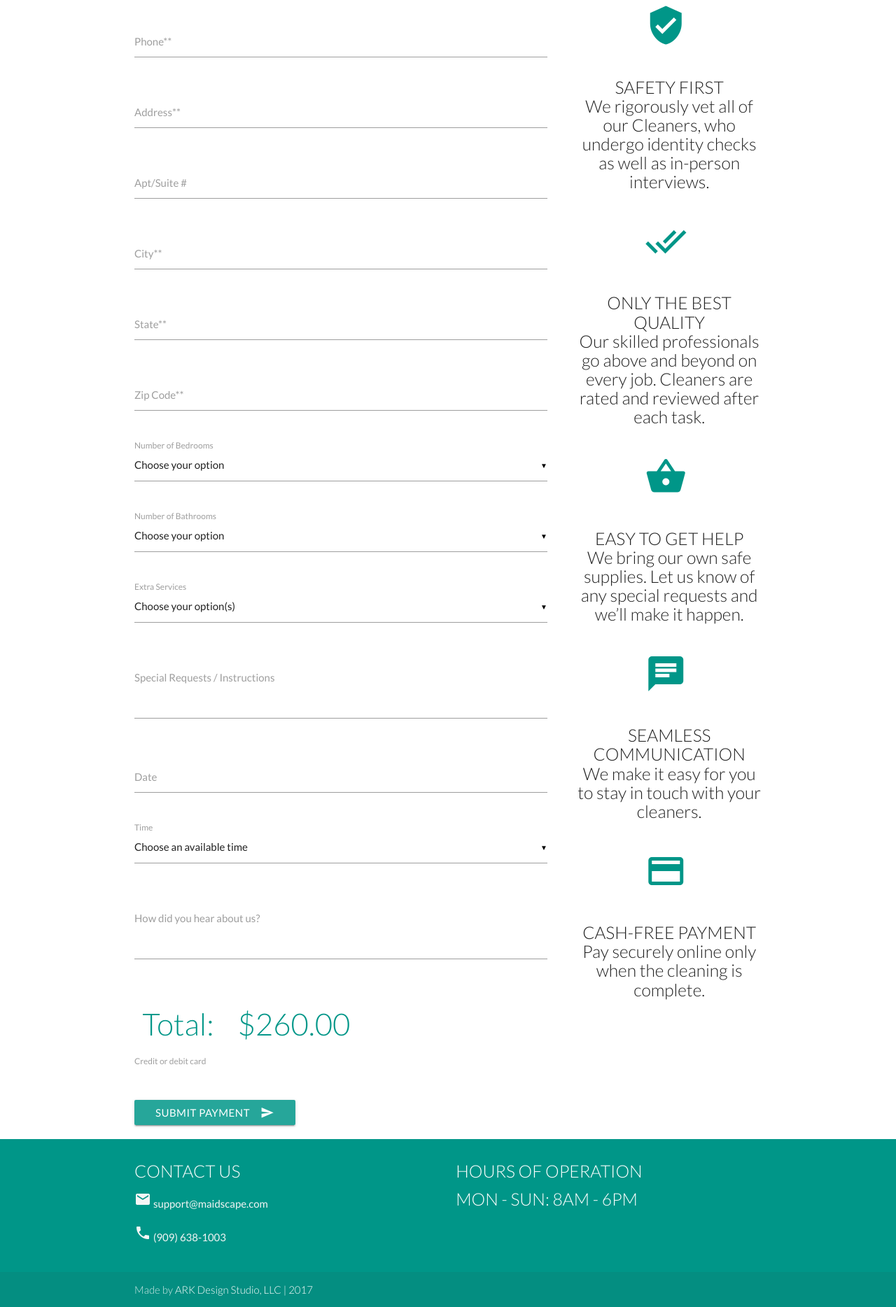
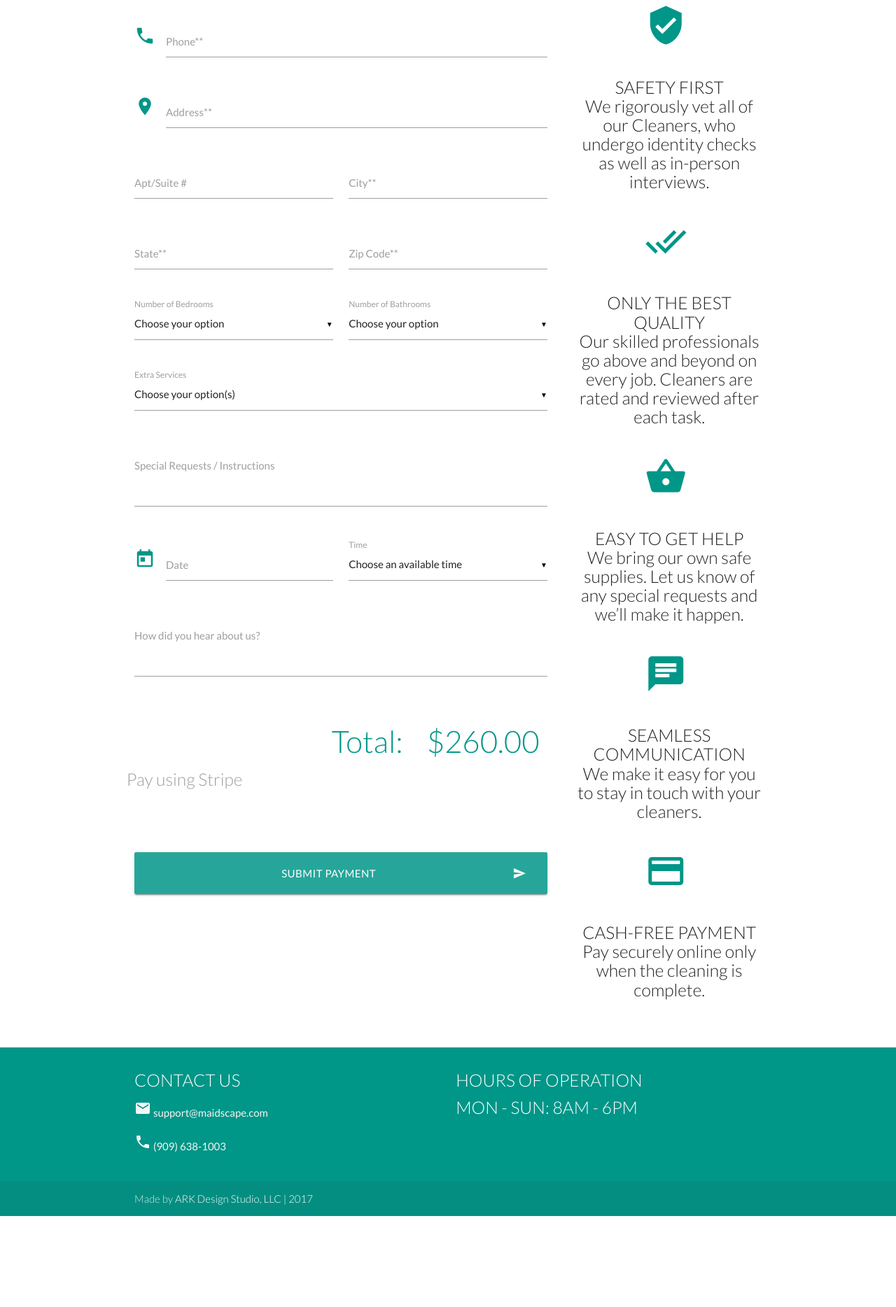
Before and after one commit to arkdesignstudio/maidscape, a Flask app: page /form in a window 1280 px wide. Shown: the part 932-2800 px from the top of the page at 70% size. After the commit the page ends 2670 px from the top, so only its background shows below. Run offline with Flask 2, Linux system fonts and the light colour scheme; some libraries are stand-ins or nearby versions.

Commit message:
made form pretty

```diff
--- a/static/css/style.css
+++ b/static/css/style.css
@@ -89,3 +89,9 @@ footer.page-footer {
 	padding-bottom: 20px;
 	padding-left: 10px;
 }
+
+.stretch {
+  width: 100%;
+  height: 60px;
+  margin-bottom: 120px;
+}
--- a/static/js/form.js
+++ b/static/js/form.js
@@ -80,7 +80,7 @@ function createHiddenInput(name, value) {
 
 // Inject payment total into div
 var total = calculateTotalPrice()/100 + '.00';
-document.getElementById('total').innerHTML = '<h3 class="header teal-text light">Total:&nbsp; &nbsp; $' + total + '</h1>'
+document.getElementById('total').innerHTML = '<h3 class="right header teal-text light">Total:&nbsp; &nbsp; $' + total + '</h3>'
 
 // in cents
 function calculateTotalPrice() {
@@ -114,5 +114,8 @@ function calculateTotalPrice() {
 
 	// Calculate
 	return prices[bedrooms][bathrooms]*100;
+}
+
+function processForm(form) {
 
 }
--- a/templates/form.html
+++ b/templates/form.html
@@ -29,6 +29,7 @@
 				</div>
 				<div class="row">
 					<div class="input-field col s6">
+            <i class="material-icons teal-text prefix">account_circle</i>
 						<input id="first_name" type="text" class="validate">
 						<label for="first_name">First Name*</label>
 					</div>
@@ -39,49 +40,48 @@
 				</div>
 				<div class="row">
 					<div class="input-field col s12">
+            <i class="material-icons teal-text prefix">email</i>
 						<input id="email" type="email" class="validate">
 						<label for="email">Email**</label>
 					</div>
 				</div>
 				<div class="row">
 					<div class="input-field col s12">
+            <i class="material-icons teal-text prefix">phone</i>
 						<input id="phone" type="text" class="validate">
 						<label for="phone">Phone**</label>
 					</div>
 				</div>
 				<div class="row">
 					<div class="input-field col s12">
+            <i class="material-icons teal-text prefix">location_on</i>
 						<input id="address" type="text" class="validate">
 						<label for="address">Address**</label>
 					</div>
 				</div>
 				<div class="row">
-					<div class="input-field col s12">
+					<div class="input-field col s6">
 						<input id="address2" type="text" class="validate">
 						<label for="address2">Apt/Suite #</label>
 					</div>
-				</div>
-				<div class="row">
-					<div class="input-field col s12">
+					<div class="input-field col s6">
 						<input id="city" type="text" class="validate">
 						<label for="city">City**</label>
 					</div>
 				</div>
 				<div class="row">
-					<div class="input-field col s12">
+					<div class="input-field col s6">
 						<input id="state" type="text" class="validate">
 						<label for="state">State**</label>
 					</div>
-				</div>
-				<div class="row">
-					<div class="input-field col s12">
+					<div class="input-field col s6">
 						<input id="zip" type="text" class="validate">
 						<label for="zip">Zip Code**</label>
 					</div>
 				</div>
 
 				<div class="row">
-					<div class="input-field col s12">
+					<div class="input-field col s6">
 						<select>
 							<option value="" disabled selected>Choose your option</option>
 							<option value="1">1</option>
@@ -92,10 +92,8 @@
 						</select>
 						<label>Number of Bedrooms</label>
 					</div>
-				</div>
 
-				<div class="row">
-					<div class="input-field col s12">
+					<div class="input-field col s6">
 						<select>
 							<option value="" disabled selected>Choose your option</option>
 							<option value="1">1</option>
@@ -131,14 +129,13 @@
 				</div>
 
 				<div class="row">
-					<div class="input-field col s12">
+					<div class="input-field col s6">
+            <i class="material-icons teal-text prefix">today</i>
 						<input type="date" id="date" class="datepicker">
 						<label for="date">Date</label>
 					</div>
-				</div>
 
-				<div class="row">
-					<div class="input-field col s12">
+					<div class="input-field col s6">
 						<select>
 							<option value="" disabled selected>Choose an available time</option>
 							<option value="8">8:00 AM</option>
@@ -162,11 +159,11 @@
         </div>
 
 
-				<div class="form-row">
+				<div class="form-row row">
 					<label for="card-element">
-						Credit or debit card
+						<h5 class="light">Pay using Stripe</h5>
 					</label>
-					<div id="card-element">
+					<div id="card-element" class="input-field col s12">
 						<!-- a Stripe Element will be inserted here. -->
 					</div>
 
@@ -177,7 +174,7 @@
 				<br />
 				<br />
 
-				<button class="btn waves-effect waves-light" type="submit" name="action">Submit Payment
+				<button class="btn waves-effect waves-light stretch" type="submit" name="action">Submit Payment
 					<i class="material-icons right">send</i>
 				</button>
 			</form>
```
